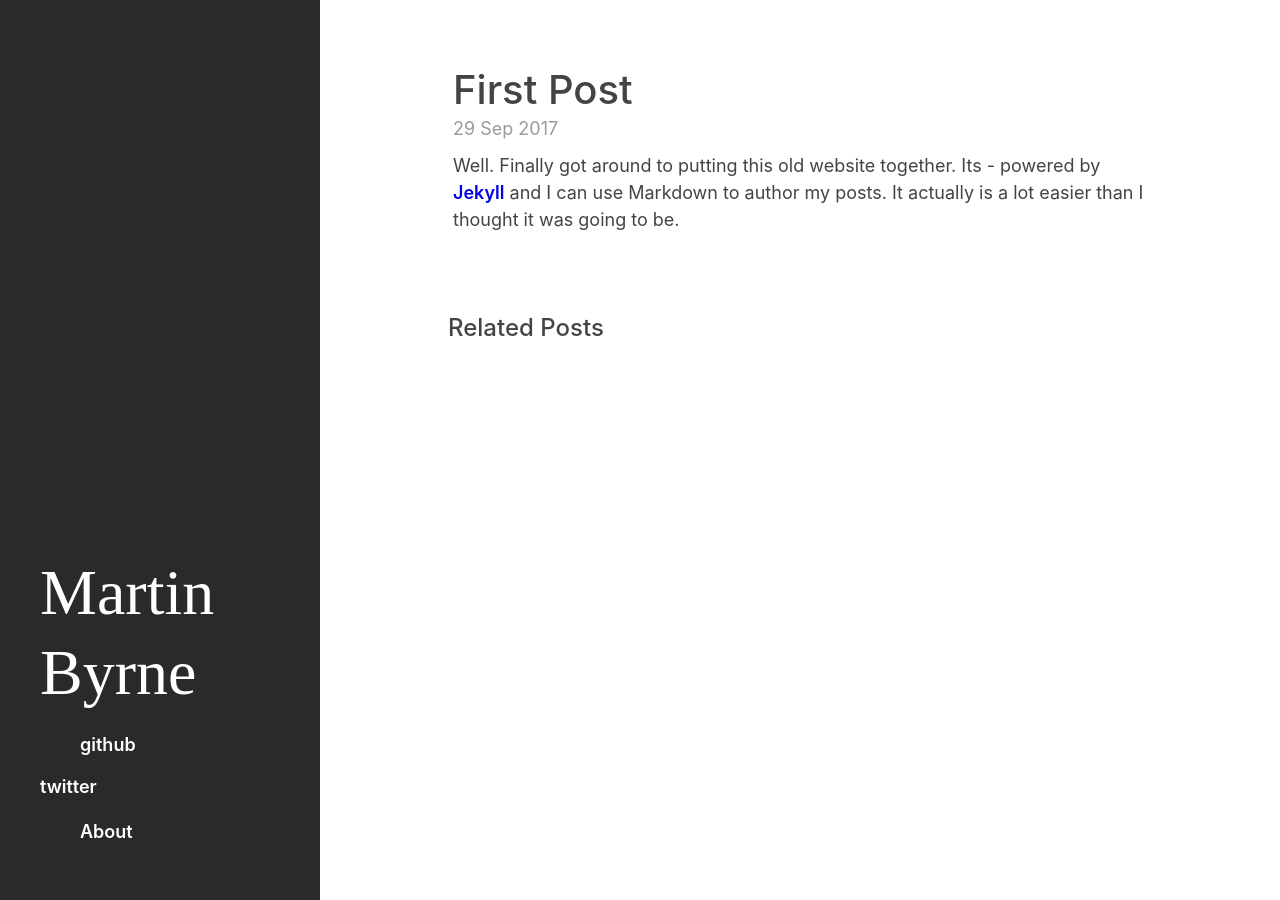
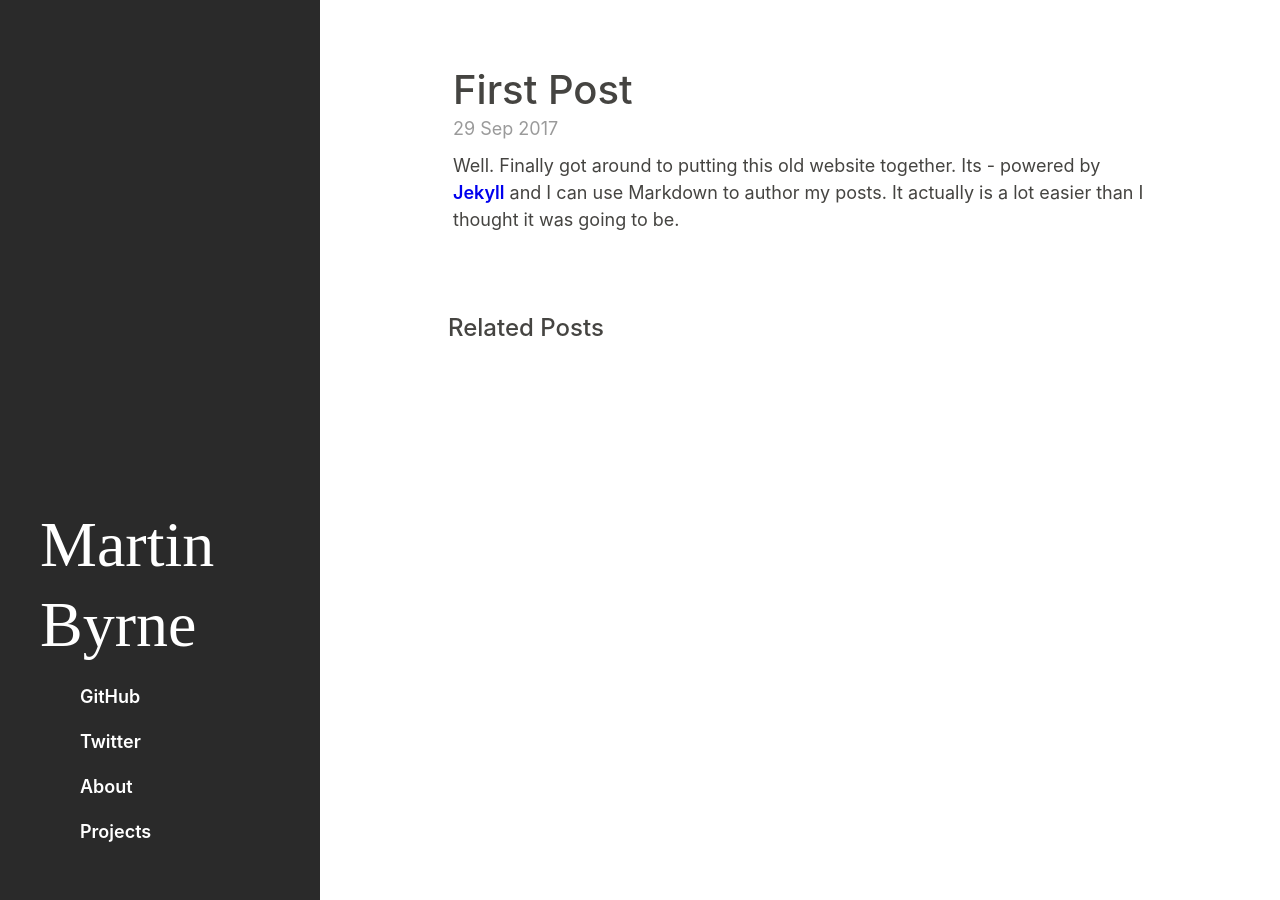
Before and after one commit to marb61a/marb61a.github.io, a Jekyll site: the page built from _posts/2017-09-29-First-Post.md, in a window 1280 px wide. Built offline with Jekyll 4.4.1, drawn with Linux system fonts in a browser that asks for light colours.

Commit message:
Update default.html

```diff
--- a/_layouts/default.html
+++ b/_layouts/default.html
@@ -16,13 +16,16 @@
       <div class="masthead-inner">
         <h1><a href="/">Martin Byrne</a></h1>
         <ul>
-          <li><a href="https://github.com/marb61a" >github</a></li>
+          <li><a href="https://github.com/marb61a" >GitHub</a></li>
         </ul>
-        <ulY
-          <li><a href="https://twitter.com/marb61a" >twitter</a></li>
+        <ul>
+          <li><a href="https://twitter.com/marb61a" >Twitter</a></li>
         </ul>
         <ul>
           <li><a href="/about">About</a></li>
+        </ul>
+        <ul>
+          <li><a href="/projects">Projects</a></li>
         </ul>
       </div>
     </header>
```
